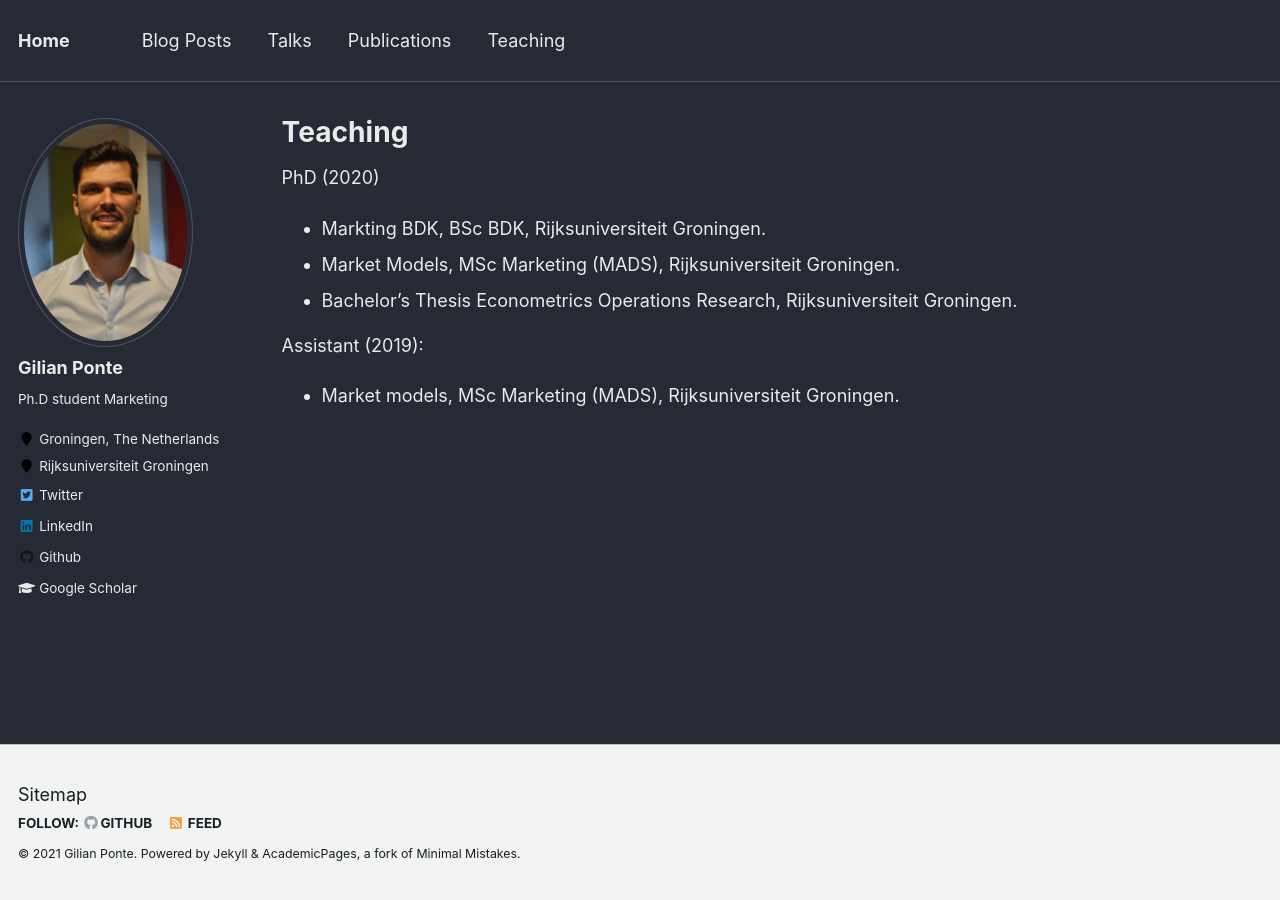
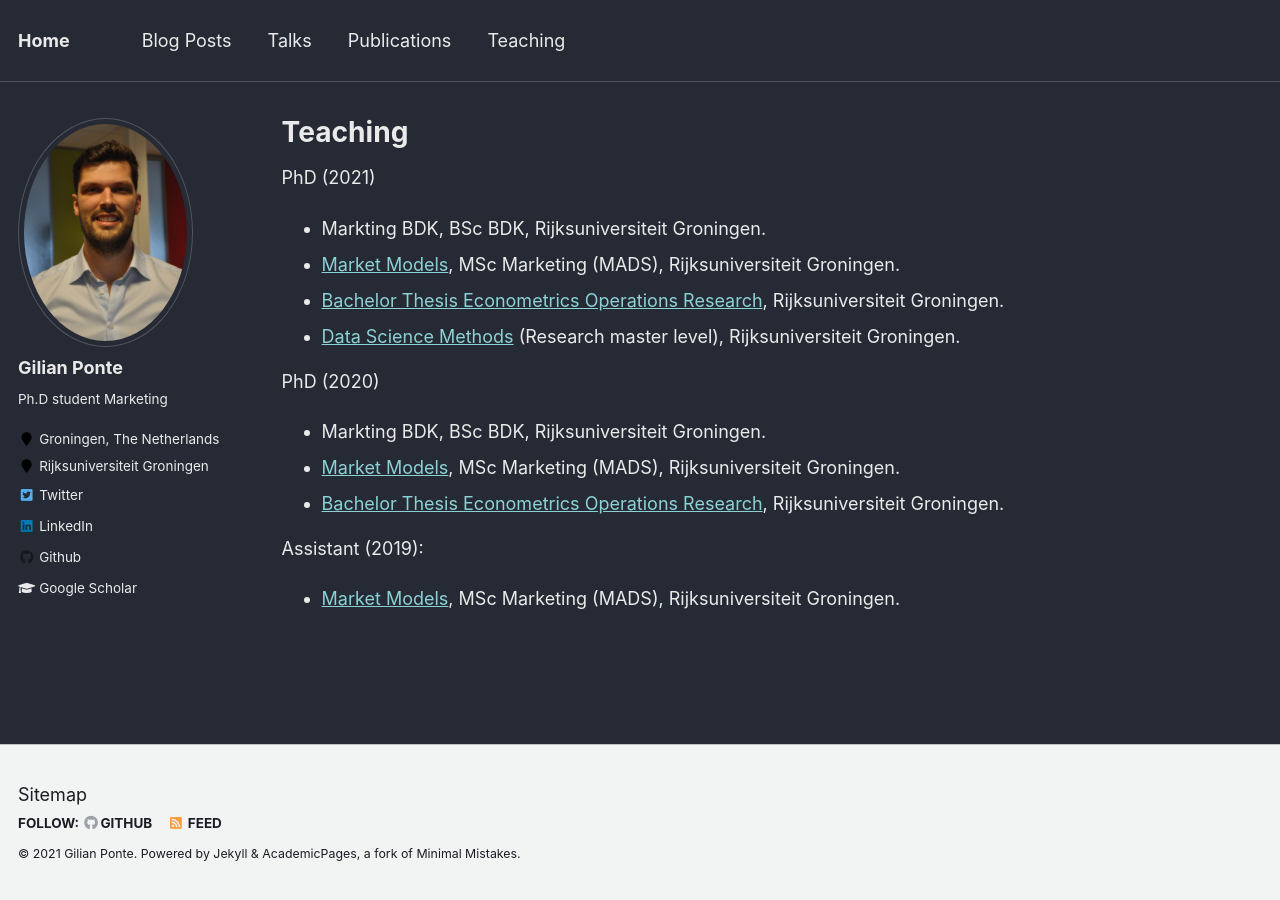
Before and after one commit to GilianPonte/gilianponte.github.io, a Jekyll site: the page built from _pages/teaching.md, in a window 1280 px wide. Built offline with Jekyll 4.4.1, drawn with Linux system fonts in a browser that asks for light colours.

Commit message:
Update teaching.md

```diff
--- a/_pages/teaching.md
+++ b/_pages/teaching.md
@@ -5,12 +5,19 @@ permalink: /teaching/
 author_profile: true
 ---
 
+PhD (2021)
+
+- Markting BDK, BSc BDK, Rijksuniversiteit Groningen.
+- [Market Models](https://www.rug.nl/ocasys/feb/vak/show?code=EBM077A05), MSc Marketing (MADS), Rijksuniversiteit Groningen.
+- [Bachelor Thesis Econometrics Operations Research](https://www.rug.nl/ocasys/feb/vak/show?code=EBB925A10), Rijksuniversiteit Groningen.
+- [Data Science Methods](https://www.rug.nl/ocasys/feb/vak/show?code=EBM175A05) (Research master level), Rijksuniversiteit Groningen.
+
 PhD (2020)
 
 - Markting BDK, BSc BDK, Rijksuniversiteit Groningen.
-- Market Models, MSc Marketing (MADS), Rijksuniversiteit Groningen.
-- Bachelor's Thesis Econometrics Operations Research, Rijksuniversiteit Groningen.
+- [Market Models](https://www.rug.nl/ocasys/feb/vak/show?code=EBM077A05), MSc Marketing (MADS), Rijksuniversiteit Groningen.
+- [Bachelor Thesis Econometrics Operations Research](https://www.rug.nl/ocasys/feb/vak/show?code=EBB925A10), Rijksuniversiteit Groningen.
 
 Assistant (2019):
 
-- Market models, MSc Marketing (MADS), Rijksuniversiteit Groningen.
+- [Market Models](https://www.rug.nl/ocasys/feb/vak/show?code=EBM077A05), MSc Marketing (MADS), Rijksuniversiteit Groningen.
```
